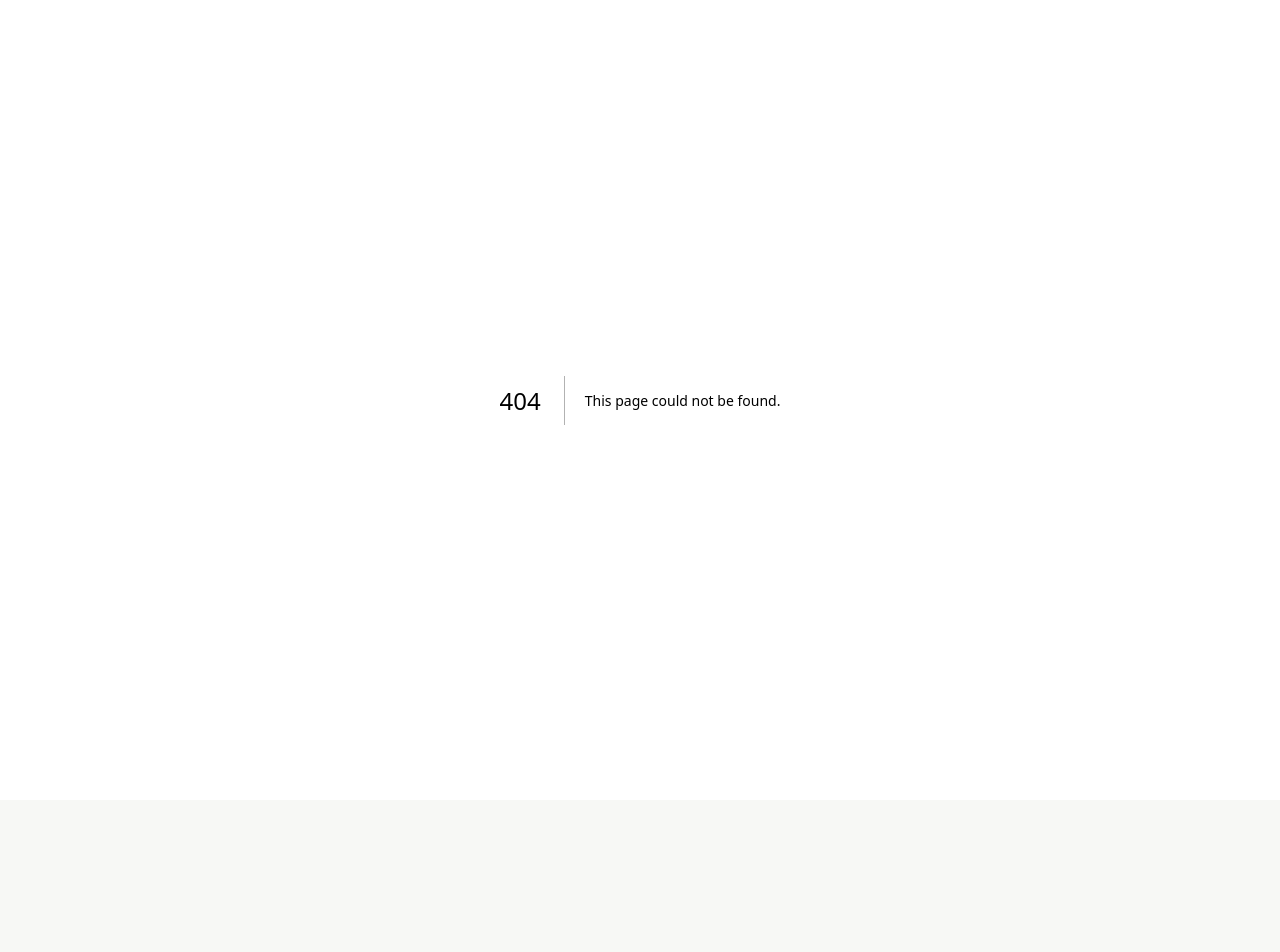
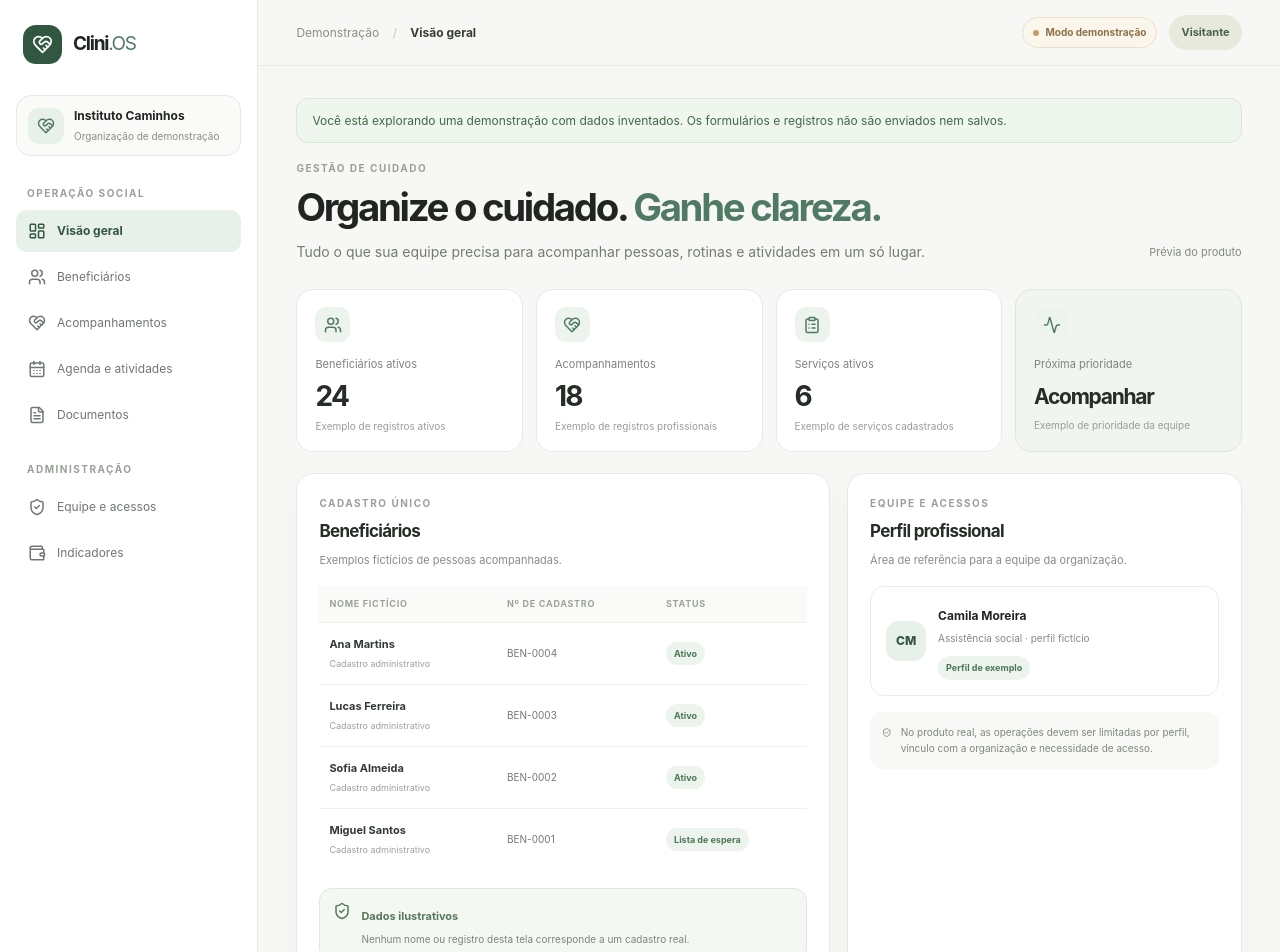
Before and after one commit to marcusvalerio/Clini.OS, a Next.js app: page /demo in a window 1280 px wide. Before the commit this address had no page. Shown: the top 952 px of the page. Before the commit the page ends 800 px from the top, so only its background shows below. Built offline with nearby package versions, Linux system fonts and the light colour scheme.

Commit message:
feat: add safe read-only demo dashboard

```diff
--- /dev/null
+++ b/src/app/demo/page.tsx
@@ -0,0 +1,81 @@
+import Link from "next/link";
+import {
+  Activity, CalendarDays, CheckCircle2, ClipboardList, FileText,
+  HeartHandshake, LayoutDashboard, ShieldCheck, Users, Wallet
+} from "lucide-react";
+
+export const metadata = { title: "Demonstração — Clini.OS" };
+
+const beneficiaries = [
+  { name: "Ana Martins", record: "BEN-0004", detail: "Cadastro administrativo", status: "Ativo" },
+  { name: "Lucas Ferreira", record: "BEN-0003", detail: "Cadastro administrativo", status: "Ativo" },
+  { name: "Sofia Almeida", record: "BEN-0002", detail: "Cadastro administrativo", status: "Ativo" },
+  { name: "Miguel Santos", record: "BEN-0001", detail: "Cadastro administrativo", status: "Lista de espera" }
+];
+
+function SectionTitle({ eyebrow, title, description }: { eyebrow: string; title: string; description: string }) {
+  return <div className="section-heading"><div><p className="eyebrow">{eyebrow}</p><h2>{title}</h2><p>{description}</p></div></div>;
+}
+
+export default function DemoPage() {
+  return (
+    <main className="app-shell">
+      <aside className="sidebar">
+        <Link href="/demo" className="brand-lockup"><span className="brand-mark"><HeartHandshake size={21} /></span><span>Clini<span className="brand-light">.OS</span></span></Link>
+        <div className="org-switcher"><span className="org-avatar"><HeartHandshake size={18} /></span><span><strong>Instituto Caminhos</strong><small>Organização de demonstração</small></span></div>
+        <p className="nav-label">OPERAÇÃO SOCIAL</p>
+        <nav className="side-nav">
+          <a href="#inicio" className="nav-item active"><LayoutDashboard size={18} /> Visão geral</a>
+          <a href="#beneficiarios" className="nav-item"><Users size={18} /> Beneficiários</a>
+          <a href="#acompanhamentos" className="nav-item"><HeartHandshake size={18} /> Acompanhamentos</a>
+          <a href="#rotina" className="nav-item"><CalendarDays size={18} /> Agenda e atividades</a>
+          <a href="#documentos" className="nav-item"><FileText size={18} /> Documentos</a>
+        </nav>
+        <p className="nav-label">ADMINISTRAÇÃO</p>
+        <nav className="side-nav"><a href="#equipe" className="nav-item"><ShieldCheck size={18} /> Equipe e acessos</a><a href="#indicadores" className="nav-item"><Wallet size={18} /> Indicadores</a></nav>
+        <div className="sidebar-bottom"><div className="sidebar-note"><ShieldCheck size={18} /><span><strong>Ambiente seguro para explorar</strong><small>Os registros desta tela são fictícios.</small></span></div></div>
+      </aside>
+      <section className="main-panel" id="inicio">
+        <header className="topbar"><div className="breadcrumb">Demonstração <span>/</span> <strong>Visão geral</strong></div><div className="topbar-actions"><span className="status-chip"><span /> Modo demonstração</span><span className="user-pill">Visitante</span></div></header>
+        <div className="content-wrap">
+          <div className="notice">Você está explorando uma demonstração com dados inventados. Os formulários e registros não são enviados nem salvos.</div>
+          <div className="welcome-row"><div><p className="eyebrow">GESTÃO DE CUIDADO</p><h1>Organize o cuidado. <em>Ganhe clareza.</em></h1><p className="lead">Tudo o que sua equipe precisa para acompanhar pessoas, rotinas e atividades em um só lugar.</p></div><span className="date-label">Prévia do produto</span></div>
+          <section className="metrics-grid" id="indicadores">
+            <article className="metric-card"><span className="metric-icon"><Users size={18} /></span><p>Beneficiários ativos</p><strong>24</strong><small>Exemplo de registros ativos</small></article>
+            <article className="metric-card"><span className="metric-icon"><HeartHandshake size={18} /></span><p>Acompanhamentos</p><strong>18</strong><small>Exemplo de registros profissionais</small></article>
+            <article className="metric-card"><span className="metric-icon"><ClipboardList size={18} /></span><p>Serviços ativos</p><strong>6</strong><small>Exemplo de serviços cadastrados</small></article>
+            <article className="metric-card highlight-metric"><span className="metric-icon"><Activity size={18} /></span><p>Próxima prioridade</p><strong className="metric-word">Acompanhar</strong><small>Exemplo de prioridade da equipe</small></article>
+          </section>
+          <div className="dashboard-grid">
+            <section className="surface data-panel" id="beneficiarios">
+              <SectionTitle eyebrow="CADASTRO ÚNICO" title="Beneficiários" description="Exemplos fictícios de pessoas acompanhadas." />
+              <div className="table-wrap"><table><thead><tr><th>Nome fictício</th><th>Nº de cadastro</th><th>Status</th></tr></thead><tbody>{beneficiaries.map((item) => <tr key={item.record}><td><strong>{item.name}</strong><small>{item.detail}</small></td><td>{item.record}</td><td><span className="table-status">{item.status}</span></td></tr>)}</tbody></table></div>
+              <div className="product-principle"><ShieldCheck size={18} /><div><strong>Dados ilustrativos</strong><p>Nenhum nome ou registro desta tela corresponde a um cadastro real.</p></div></div>
+            </section>
+            <section className="surface data-panel" id="equipe">
+              <SectionTitle eyebrow="EQUIPE E ACESSOS" title="Perfil profissional" description="Área de referência para a equipe da organização." />
+              <div className="profile-summary"><span className="profile-avatar">CM</span><div><strong>Camila Moreira</strong><p>Assistência social · perfil fictício</p><span className="table-status">Perfil de exemplo</span></div></div>
+              <div className="permission-note"><ShieldCheck size={17} /><p>No produto real, as operações devem ser limitadas por perfil, vínculo com a organização e necessidade de acesso.</p></div>
+            </section>
+          </div>
+          <div className="dashboard-grid lower-grid">
+            <section className="surface data-panel" id="acompanhamentos">
+              <SectionTitle eyebrow="CONTINUIDADE DO CUIDADO" title="Acompanhamentos recentes" description="Exemplos ilustrativos de registros." />
+              <div className="timeline">
+                <article className="timeline-item"><span className="timeline-dot" /><div><div className="timeline-heading"><strong>Ana Martins</strong><time>12 out.</time></div><p>Camila Moreira · Evolução</p><div className="note-preview">Exemplo fictício: acompanhamento de rotina e atualização do plano de atividades.</div></div></article>
+                <article className="timeline-item"><span className="timeline-dot" /><div><div className="timeline-heading"><strong>Lucas Ferreira</strong><time>10 out.</time></div><p>Equipe de referência · Observação</p><div className="note-preview">Exemplo fictício: retorno agendado para continuidade do atendimento.</div></div></article>
+                <article className="timeline-item"><span className="timeline-dot" /><div><div className="timeline-heading"><strong>Sofia Almeida</strong><time>08 out.</time></div><p>Camila Moreira · Encaminhamento</p><div className="note-preview">Exemplo fictício: encaminhamento administrativo registrado pela equipe.</div></div></article>
+              </div>
+            </section>
+            <section className="surface data-panel" id="rotina">
+              <SectionTitle eyebrow="ROTINA DA ORGANIZAÇÃO" title="Agenda e atividades" description="Estrutura prevista para as próximas etapas." />
+              <div className="feature-list"><div><span className="feature-icon"><CalendarDays size={17} /></span><div><strong>Agenda de compromissos</strong><p>Cadastro e organização de atividades.</p></div><span className="coming-chip">Próxima etapa</span></div><div id="documentos"><span className="feature-icon"><FileText size={17} /></span><div><strong>Documentos institucionais</strong><p>Preparação para armazenamento privado.</p></div><span className="coming-chip">Próxima etapa</span></div><div><span className="feature-icon"><Wallet size={17} /></span><div><strong>Indicadores administrativos</strong><p>Visão resumida da operação.</p></div><span className="coming-chip">Inicial</span></div></div>
+              <div className="product-principle"><CheckCircle2 size={18} /><div><strong>Sem gravações reais</strong><p>Esta prévia é somente para conhecer a interface. Nenhum dado é gravado no banco.</p></div></div>
+            </section>
+          </div>
+          <footer className="app-footer"><span>Clini.OS · Gestão para organizações sociais</span><span>Demonstração · todos os dados são fictícios</span></footer>
+        </div>
+      </section>
+    </main>
+  );
+}
```
